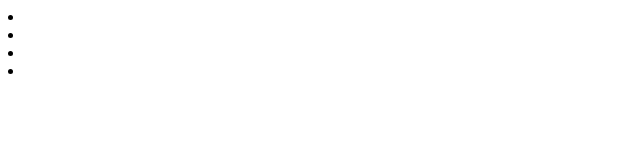
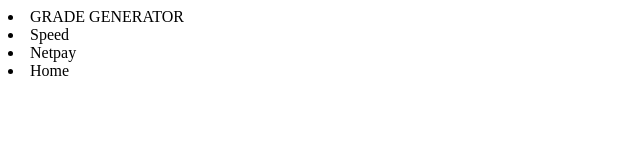
Before and after one commit to Evalyne306/Student-Grade-Generator, a website: page index.html in a window 1280 px wide. Shown: the whole page, without its empty margins (0-640 px from the left). Drawn offline with Linux system fonts and the light colour scheme.

Commit message:
completed

```diff
--- a/index.html
+++ b/index.html
@@ -7,10 +7,10 @@
     <title>Document</title>
 </head>
 <body>
-    <li><a href="GRADE GENERATOR/grade.html"></a></li>
-    <li><a href="SPEED/speed.html"></a></li>
-    <li><a href="NETPAY/netpay.html"></a></li>
-    <li><a href="HOME/home.html"></a></li>
+    <li><a href="GRADE GENERATOR/grade.html"></a>GRADE GENERATOR</li>
+    <li><a href="SPEED/speed.html"></a>Speed</li>
+    <li><a href="NETPAY/netpay.html"></a>Netpay</li>
+    <li><a href="HOME/home.html"></a>Home</li>
 
 </body>
 </html>
```
